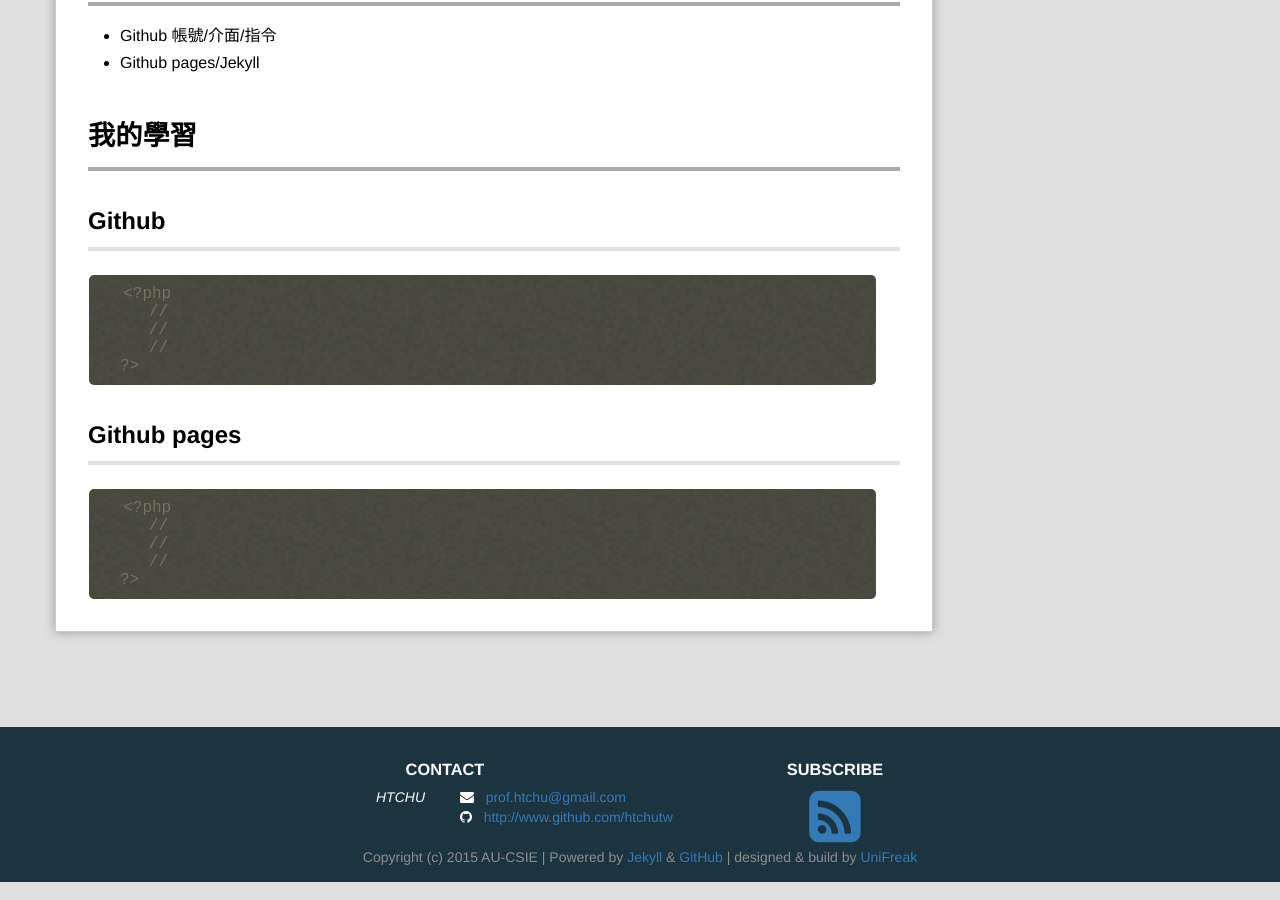
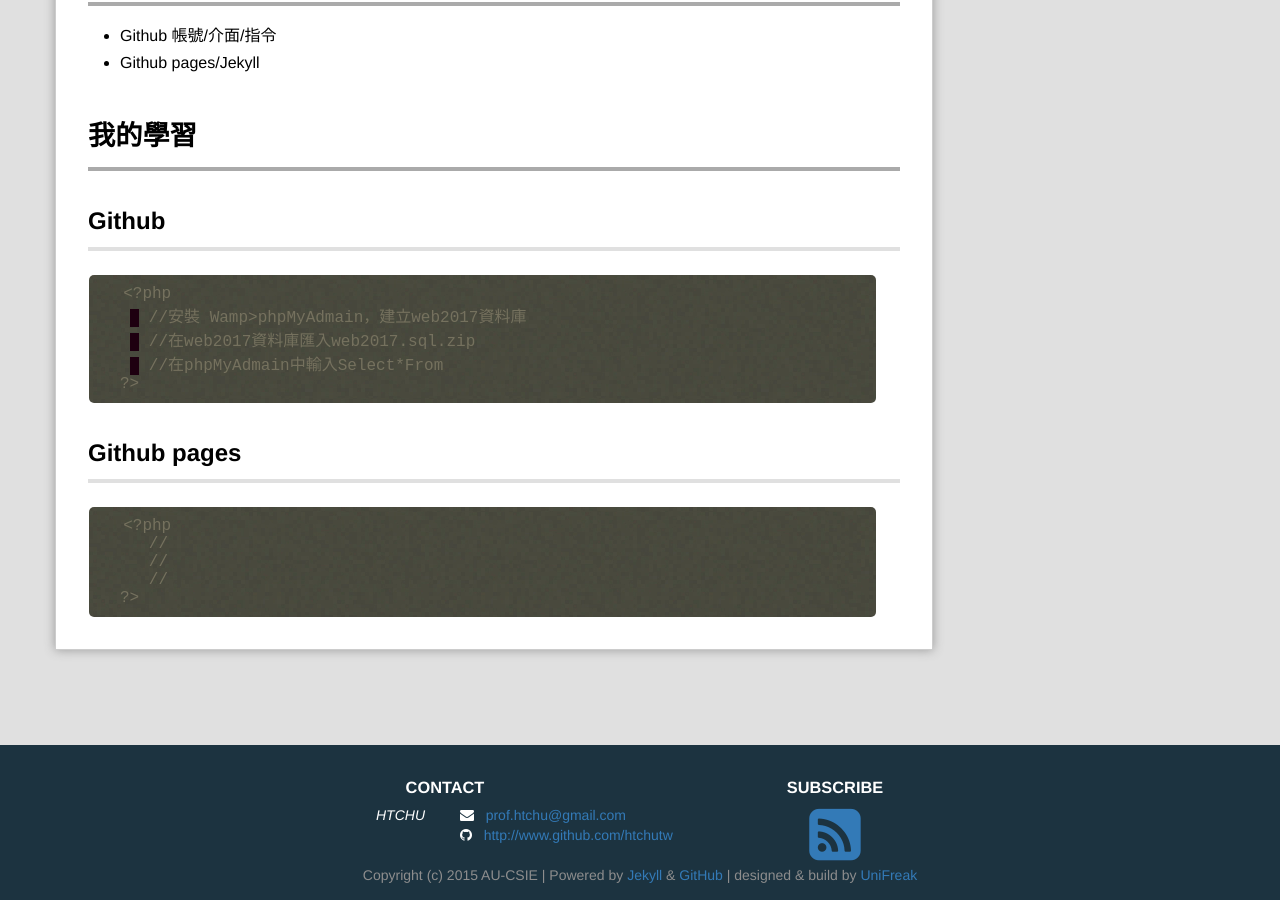
Before and after one commit to one21two/webcourse, a Jekyll site: the page built from _posts/2017-12-13-Class13.md, in a window 1280 px wide and 900 px high, scrolled down 573 px. Built offline with Jekyll 4.4.1, drawn with Linux system fonts in a browser that asks for light colours; Markdown is read by kramdown in place of the engine named in the settings; comment, search, counter and statistics services are not loaded.

Commit message:
Update 2017-12-13-Class13.md

````diff
--- a/_posts/2017-12-13-Class13.md
+++ b/_posts/2017-12-13-Class13.md
@@ -21,9 +21,9 @@ github帳號及使用github做blog。。
 
 ```php
 <?php
-   //
-   //
-   //
+   //安裝 Wamp>phpMyAdmain，建立web2017資料庫
+   //在web2017資料庫匯入web2017.sql.zip
+   //在phpMyAdmain中輸入Select*From
 ?>
 ```
 ##Github pages
````
